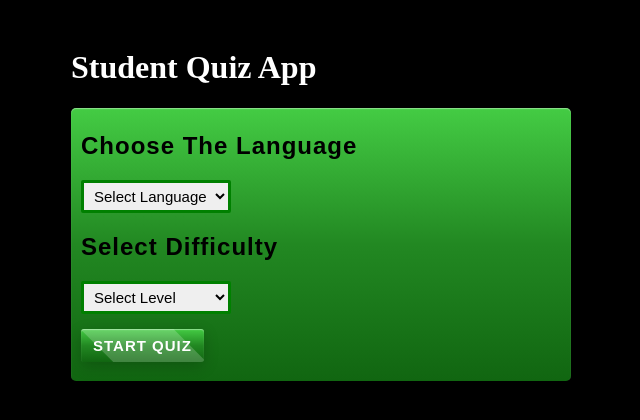
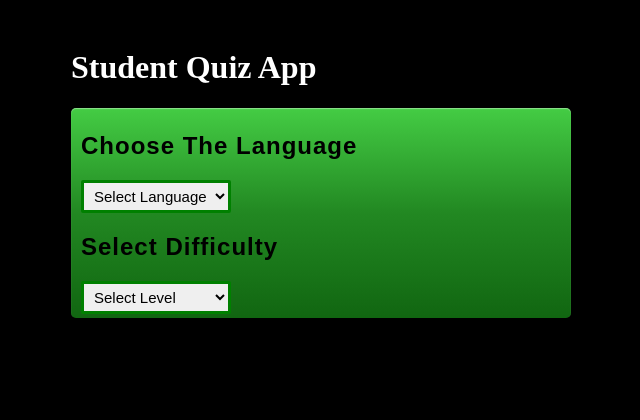
Before and after one commit to ANJITHVASAM/quizapp, a React (Vite) app: page / in a window 1280 px wide. Shown: the top 420 px of the page, without its empty margins (319-959 px from the left). Built offline with nearby package versions, Linux system fonts and the light colour scheme.

Commit message:
Comment out quiz start Link component
Comment out the Link component for starting the quiz.

```diff
--- a/src/Components/HomePage.jsx
+++ b/src/Components/HomePage.jsx
@@ -34,9 +34,9 @@ function HomePage({level, setLevel, language, setLanguage}) {
           <option value="hard">Hard</option>
         </select>
         <br />
-        <Link to="/quiz">
+        {/* <Link to="/quiz">
             <button className="button" disabled={!level || !language}>Start Quiz</button>
-        </Link>
+        </Link> */}
       </div>
     </div>
   );
```
